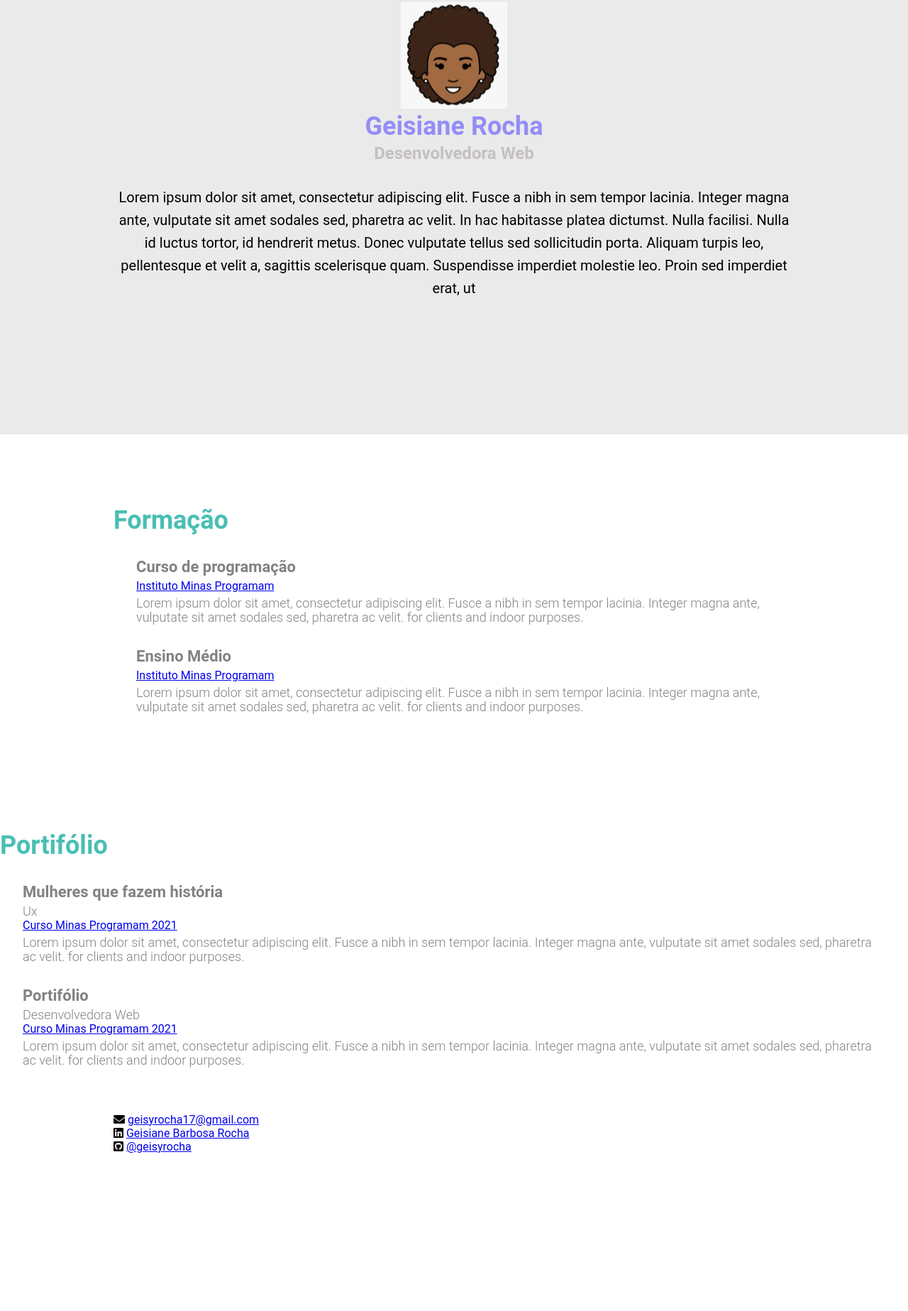
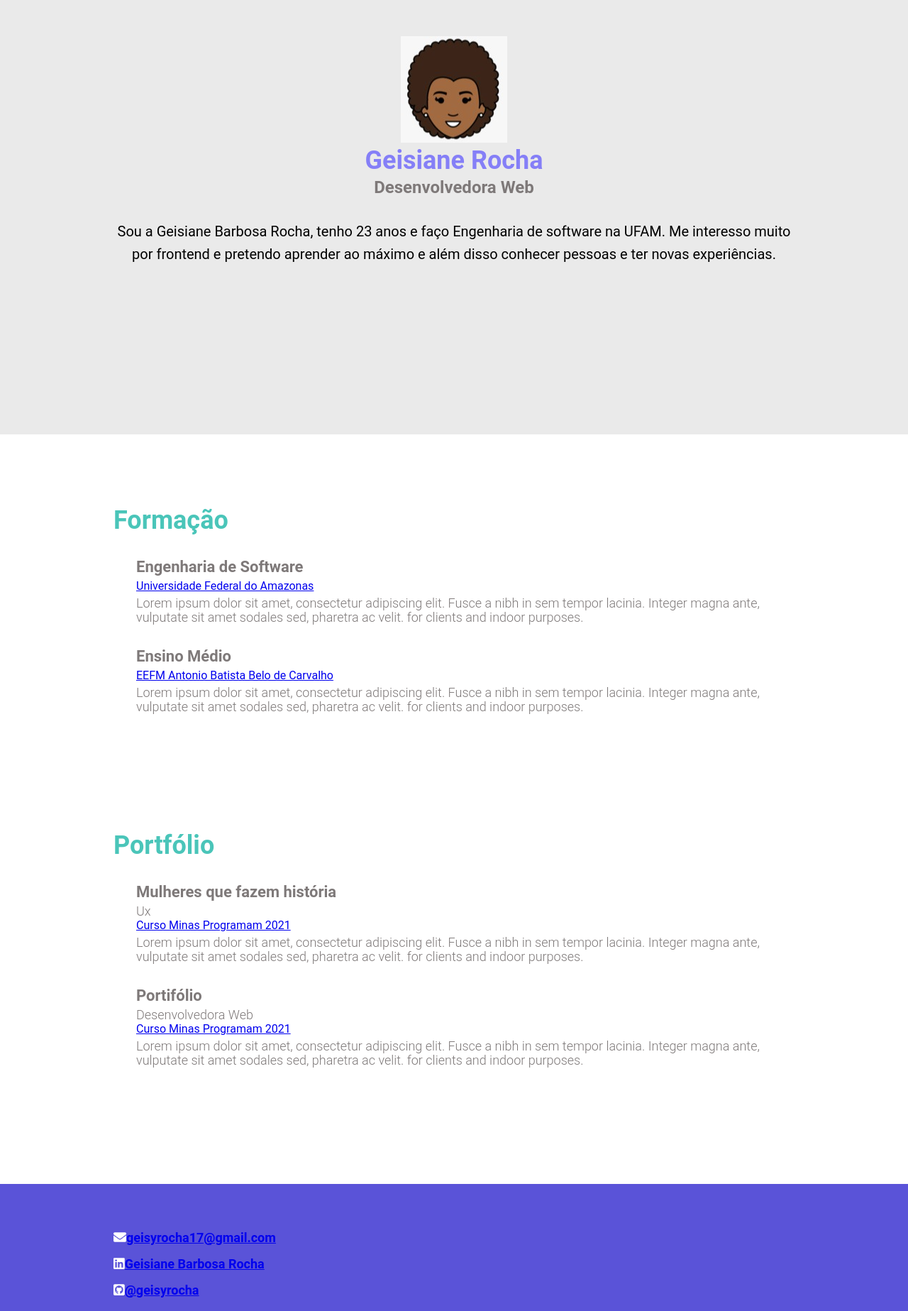
Before and after one commit to GeisyRocha/meu_Portifolio, a plain HTML site: page index.html in a window 1280 px wide. Shown: the part 188-2035 px from the top of the page at 71% size. Before the commit the page ends 1813 px from the top, so only its background shows below. Drawn offline with Linux system fonts and the light colour scheme.

Commit message:
Alterações finais

```diff
--- a/index.css
+++ b/index.css
@@ -19,8 +19,6 @@ li {
     list-style: none;
 }
 
-/* mostrar o flex-froggy
-https://flexboxfroggy.com/#pt-br */
 
 .header-menu {
     /* // Torna o elemento um flex container automaticamente transformando todos os seus filhos diretos em flex itens. */
@@ -31,7 +29,7 @@ https://flexboxfroggy.com/#pt-br */
     padding-bottom: 32px; /*Espaçamento inferior*/
     padding-top: 32px;/*Espaçamento superior*/
     height: 60px;
-    background-color: #938DF8;
+    background-color: #857ff7;
 }
 
 .header-menu nav {
@@ -49,14 +47,14 @@ https://flexboxfroggy.com/#pt-br */
 
 /*Pegando os itens com tag a de dentro da nossa lista*/
 .lista-menu li>a {
-    font-size: 18px; /**/
-    color: #FFF; /**/
+    font-size: 18px;
+    color: #FFF;
 }
 
 .principal {
-    height: 100vh; /**/
-    display: flex; /**/
-    background-color: #EAEAEA; /**/
+    height: 100vh;
+    display: flex;
+    background-color: #EAEAEA;
 }
 
 /* O container é um componente do Bootstrap que garante que o seu layout vai ficar alinhado corretamente na página.
@@ -65,45 +63,45 @@ centro do browser. O container é invisível. */
 
 .container {
     margin-right: auto; /*uma margem automática para todos os lados*/
-    margin-left: auto; /**/
+    margin-left: auto;
     max-width: 960px; /*largura maxima*/
     padding-right: 10px; /* Espaçamento direito*/
     padding-left: 10px; /*Espaçamento esquerdo*/
-    width: 100%; /*largura*/
+    width: 100%;
 }
 
 .subcontainer-principal {
-    display: flex; /**/
-    flex-direction: column; /**/
-    justify-content: center; /**/
-    align-items: center; /**/
-    text-align: center; /**/
+    display: flex;
+    flex-direction: column;
+    justify-content: center;
+    align-items: center;
+    text-align: center;
 }
 
 .nome-completo {
-    font-size: 36px; /**/
-    color: #938DF8; /**/
+    font-size: 36px;
+    color: #857ff7;
     font-weight: 700; /*espessura*/
-    height: 45px; /**/
+    height: 45px;
 }
 
 .texto-sobre {
-    font-size: 20px; /**/
-    line-height: 32px; /*Espaçamento entre as linhas*/
+    font-size: 20px;
+    line-height: 32px;
 }
 
 .profissao {
-    color: #C5C0C0; /**/
+    color: #7e7979;
     height: 60px; /*altura*/
 }
 
 .topico-principal {
-    font-size: 36px; /**/
-    color: #49BFB3; /**/
+    font-size: 36px;
+    color: #4ac5b9;
 }
 
 .lista-item {
-    padding: 32px; /*espaçamento dos 4 lados*/
+    padding: 32px;
 }
 
 .lista-item ul li {
@@ -112,30 +110,66 @@ centro do browser. O container é invisível. */
 
 .lista-titulo {
     margin-bottom: 5px; /*espaçamento entre os items da nossa lista*/
-    font-size: 22px; /**/
-    color: #828282; /**/
-    font-weight: 700; /**/
+    font-size: 22px;
+    color: #7e7979;
+    font-weight: 700;
 }
 
 .lista-local {
-    font-size: 18px; /**/
-    color: #2F80ED; /**/
+    font-size: 18px;
+    color: #2F80ED;
 }
 
 .lista-descricao {
-    font-size: 18px; /**/
-    margin-top: 5px; /**/
+    font-size: 18px;
+    margin-top: 5px;
     line-height: 20px; /*Espaçamento entre as linhas*/
-    color: #828282; /**/
-    font-weight: 300; /**/
+    color: #7e7979;
+    font-weight: 300;
 }
 
 .article-lista {
-    display: flex; /**/
-    margin-top: 100px; /**/
-    margin-bottom: 100px; /**/
-    flex-direction: column; /**/
-
-
+    display: flex;
+    margin-top: 100px;
+    margin-bottom: 100px;
+    flex-direction: column;
 
 }
+
+.wrapper_portfolio{
+    background-color: #EAEAEA;
+    display: flex;
+    flex-direction: column;
+}
+
+.subtitulo-lista{
+    font-size: 18px;
+    color: #828282;
+    font-weight: 500;
+}
+
+.footer{
+    background-color: #5a53d8;
+    height: 30vh;
+    display: flex;
+    align-items: center;
+}
+
+.lista-footer li{
+    color: #FFF;
+    font-weight: 700;
+    font-size: 18px;
+    margin-bottom: 16px;
+    display: flex;
+    align-items: center;
+}
+
+.link{
+    text-decoration: none;
+    color: #FFF;
+}
+
+.estilo.icon{
+    font-size: 32px;
+    margin-right: 10px;
+}
--- a/index.html
+++ b/index.html
@@ -2,9 +2,10 @@
 
 <html lang ="pt-br">
     <head>
-        <title>Tech:Meu Portifólio</title>
+        <link rel="personal icon" href="img/fotologo.jpeg">
+        <title>Tech:Meu Portfólio</title>
         <meta charset="utf-8">
-        <meta name="descricao" content="Portifólio">
+        <meta name="descricao" content="Portfólio">
         <meta name="viewport" content="width=device-width, initial-scale=1.0">
         <script src="https://use.fontawesome.com/releases/v5.15.3/js/all.js" data-auto-replace-svg="nest"></script>
         <link rel="stylesheet" href="https://cdnjs.cloudflare.com/ajax/libs/font-awesome/4.7.0/css/font-awesome.min.css">
@@ -18,13 +19,13 @@
                 <nav>
                     <ul class="lista-menu">
                         <li>
-                            <a href ="#Formação">Formação</a>
+                            <a href ="#formacao">Formação</a>
                         </li>
                         <li>
-                            <a>Portifólio</a>
+                            <a href="#portfolio">Portifólio</a>
                         </li>
                         <li>
-                            <a>Contato</a>
+                            <a href="#contatos">Contato</a>
                         </li>
                     </ul>
                 </nav>
@@ -35,7 +36,7 @@
                 <section class="principal">
                     <article class="subcontainer-principal container">
                         <div>
-                            <img src= "img/WhatsApp Image 2021-11-08 at 19.40.21.jpeg">
+                            <img src= "img/fotologo.jpeg">
                         </div>
                         <div>
                             <h1 class="nome-completo">Geisiane Rocha</h1>
@@ -43,10 +44,9 @@
                         </div>
 
                         <div class="texto-sobre">
-                            Lorem ipsum dolor sit amet, consectetur adipiscing elit. Fusce a nibh in sem tempor lacinia. Integer magna ante, vulputate sit amet sodales sed, pharetra ac velit. In hac habitasse platea dictumst. Nulla facilisi. Nulla id luctus tortor, id hendrerit
-                            metus. Donec vulputate tellus sed sollicitudin porta. Aliquam turpis leo, pellentesque et velit a, sagittis scelerisque quam. Suspendisse imperdiet molestie leo. Proin sed imperdiet erat, ut
+                           Sou a Geisiane Barbosa Rocha, tenho 23 anos e faço Engenharia de software na UFAM.
+                            Me interesso muito por frontend e pretendo aprender ao máximo e além disso conhecer pessoas e ter novas experiências.
                         </div>
-
                     </article>
                 </section>
 
@@ -58,13 +58,13 @@
                         <div class="lista-item">
                             <ul>
                                 <li>
-                                    <p class="lista-titulo">Curso de programação</p>
-                                    <a href="https://minasprogramam.com/" target="_blank">Instituto Minas Programam</a>
+                                    <p class="lista-titulo">Engenharia de Software</p>
+                                    <a href="https://www.ufam.edu.br/" target="_blank">Universidade Federal do Amazonas</a>
                                     <p class="lista-descricao">Lorem ipsum dolor sit amet, consectetur adipiscing elit. Fusce a nibh in sem tempor lacinia. Integer magna ante, vulputate sit amet sodales sed, pharetra ac velit. for clients and indoor purposes.</p>
                                 </li>
                                 <li>
                                     <p class="lista-titulo">Ensino Médio</p>
-                                    <a href="https://minasprogramam.com/" target="_blank">Instituto Minas Programam</a>
+                                    <a href="https://www.educamaisbrasil.com.br/escolas/eeefm-antonio-batista-belo-de-carvalho" target="_blank">EEFM Antonio Batista Belo de Carvalho</a>
                                     <p class="lista-descricao">Lorem ipsum dolor sit amet, consectetur adipiscing elit. Fusce a nibh in sem tempor lacinia. Integer magna ante, vulputate sit amet sodales sed, pharetra ac velit. for clients and indoor purposes.</p>
                                 </li>
                             </ul>
@@ -72,11 +72,10 @@
                     </article>
                 </section>
 
-                <section class="">
-                    <article>
-
+                <section class="wrapper-portfolio">
+                    <article id="portfolio" class="container article-lista">
                         <div>
-                            <h3 class="topico-principal">Portifólio</h3>
+                            <h3 class="topico-principal">Portfólio</h3>
                         </div>
                         <div class="lista-item">
                             <ul>
@@ -99,14 +98,23 @@
             </main>
 
 
-
-
            <footer class="footer">
               <div class="container">
                 <ul id="contatos" class="lista-footer">
-                    <li><i class="fas fa-envelope"></i> <a href="mailto:geisyrocha17@gmail.com">geisyrocha17@gmail.com</a> </li>
-                    <li><i class="fab fa-linkedin"></i> <a href="https://www.linkedin.com/in/geisiane-barbosa-rocha-43b626178/" target="_blank">Geisiane Barbosa Rocha</a></li>
-                    <li><i class="fab fa-github-square"></i> <a href="https://github.com/GeisyRocha" target="_blank">@geisyrocha</a></li>
+                    <li>
+                        <i class="fas fa-envelope"></i>
+                         <a href="mailto:geisyrocha17@gmail.com">geisyrocha17@gmail.com</a>
+                     </li>
+
+                    <li>
+                        <i class="fab fa-linkedin"></i>
+                        <a href="https://www.linkedin.com/in/geisiane-barbosa-rocha-43b626178/" target="_blank">Geisiane Barbosa Rocha</a>
+                    </li>
+
+                    <li>
+                        <i class="fab fa-github-square"></i>
+                        <a href="https://github.com/GeisyRocha" target="_blank">@geisyrocha</a>
+                    </li>
                 </ul>
               </div>
            </footer>
```
Also changed, not shown: img/fotologo.jpeg (renamed from img/WhatsApp Image 2021-11-08 at 19.40.21.jpeg), img/fotomy.jpg (added).
